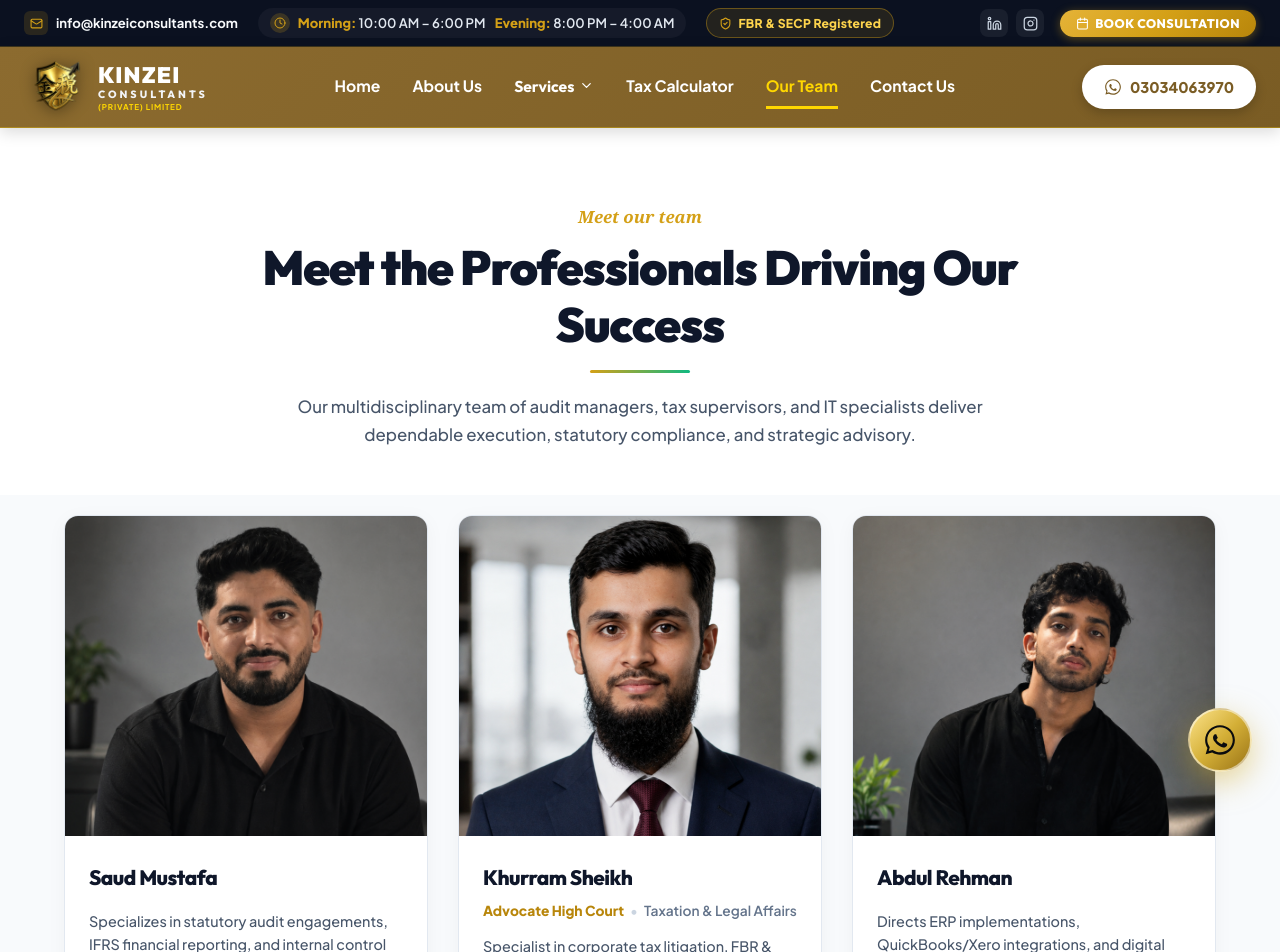
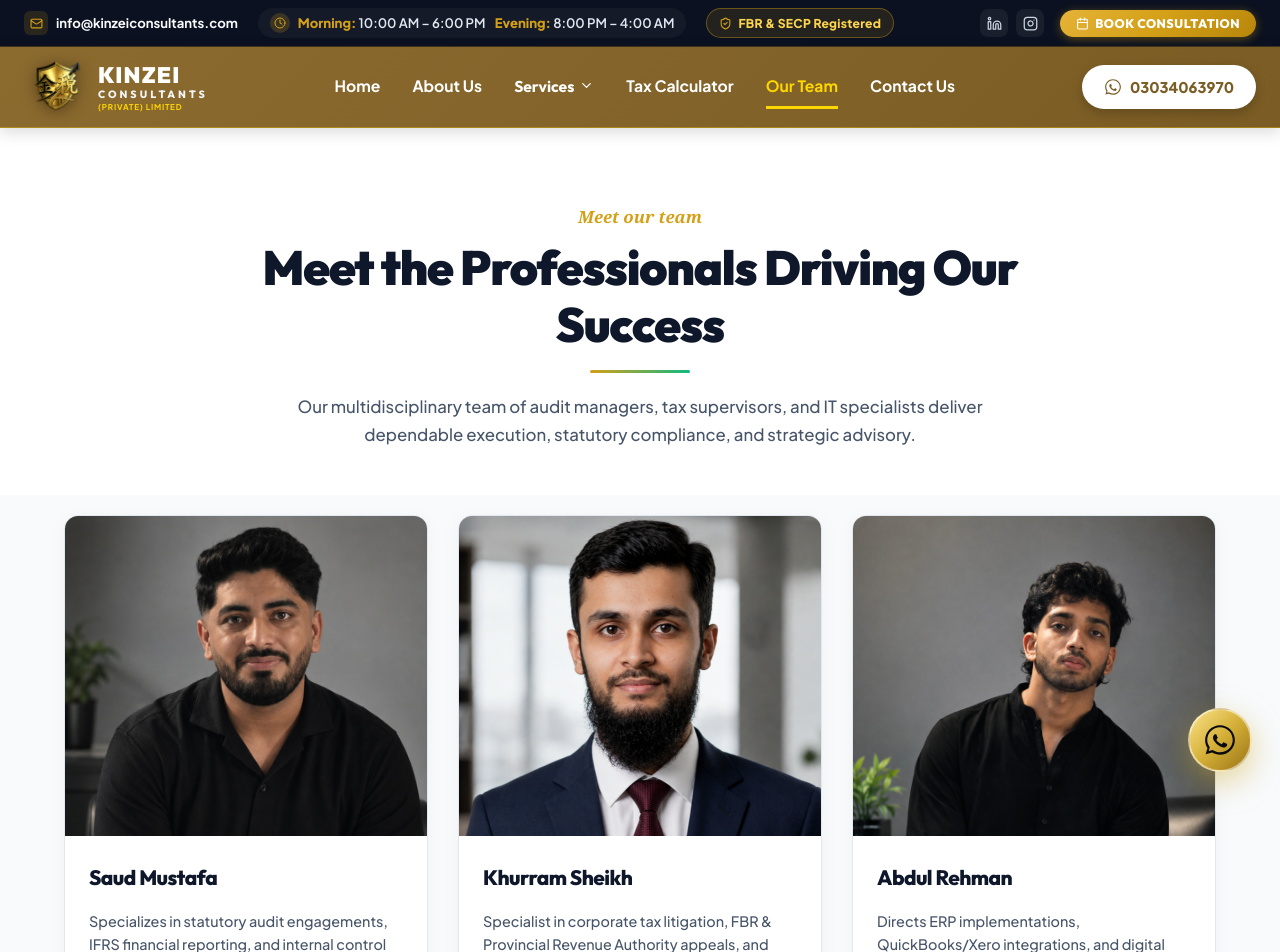
Before and after one commit to Hassan-zubair-ch/kinzei, a React (Vite) app in the folder client/: page /team in a window 1280 px wide. Shown: the top 952 px of the page. Built offline with nearby package versions, Linux system fonts and the light colour scheme.

Commit message:
Erase position/role title for Khurram Sheikh to keep all team cards uniform and minimalist

```diff
--- a/client/src/pages/OurTeam.jsx
+++ b/client/src/pages/OurTeam.jsx
@@ -22,8 +22,8 @@ export default function OurTeam({ onOpenSchedule }) {
     },
     {
       name: "Khurram Sheikh",
-      role: "Advocate High Court",
-      department: "Taxation & Legal Affairs",
+      role: "",
+      department: "",
       summary: "Specialist in corporate tax litigation, FBR & Provincial Revenue Authority appeals, and statutory legal defense.",
       image: "/team/khurram-sheikh.png"
     },
```
